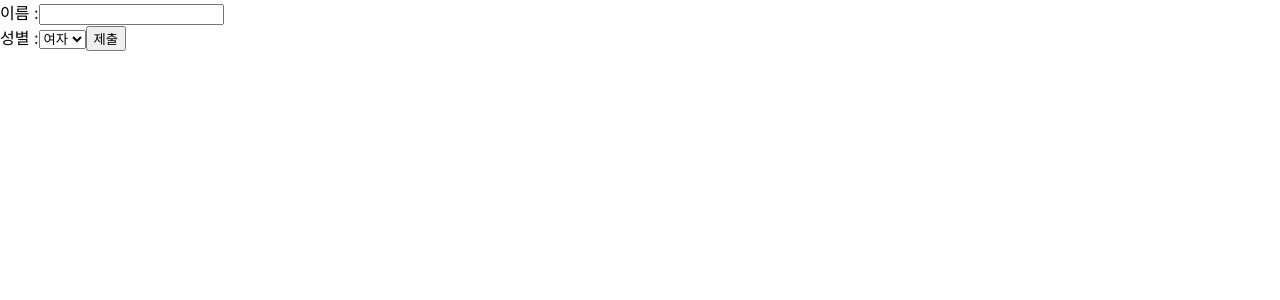
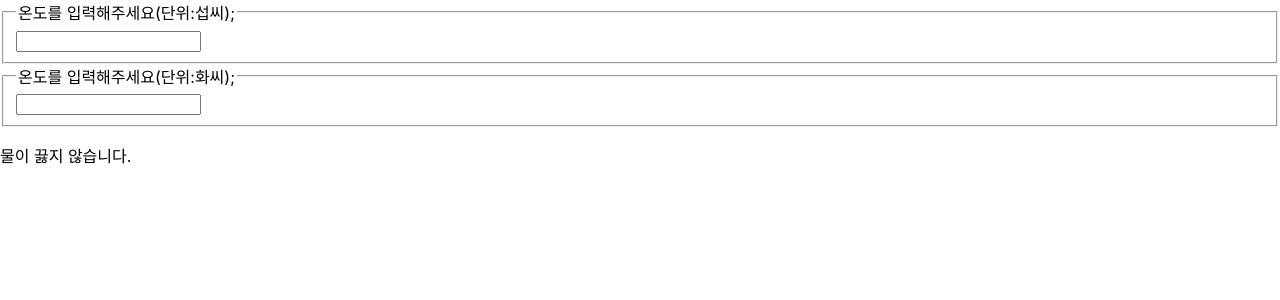
Before and after one commit to uwhami/studying_react_inflean1, a React (Create React App) app in the folder my-app/: page / in a window 1280 px wide. Shown: the top 300 px of the page. Built offline with nearby package versions, Linux system fonts and the light colour scheme.

Commit message:
chapter_12

```diff
--- /dev/null
+++ b/my-app/src/chapter_12/Calculator.jsx
@@ -0,0 +1,65 @@
+import React, { useState } from "react";
+import TemperatureInput from "./TemperatureInput";
+
+function BoilingVerdict(props) {
+  if (props.celsius >= 100) {
+    return <p>물이 끓습니다.</p>;
+  }
+  return <p>물이 끓지 않습니다.</p>;
+}
+
+function toCelsius(fahrenheit) {
+  return ((fahrenheit - 32) * 5) / 9;
+}
+
+function toFahrenheit(celsius) {
+  return (celsius * 9) / 5 + 32;
+}
+
+function tryConvert(temperature, convert) {
+  const input = parseFloat(temperature);
+  if (Number.isNaN(input)) {
+    return "";
+  }
+  const output = convert(input);
+  const rounded = Math.round(output * 1000) / 1000;
+  return rounded.toString();
+}
+
+function Calculator(props) {
+  const [temperature, setTemperature] = useState("");
+  const [scale, setScale] = useState("c");
+
+  const handleCelsiusChange = (temperature) => {
+    setTemperature(temperature);
+    setScale("c");
+  };
+
+  const handlefahrenheitChange = (temperature) => {
+    setTemperature(temperature);
+    setScale("f");
+  };
+
+  const celsius =
+    scale === "f" ? tryConvert(temperature, toCelsius) : temperature;
+  const fahrenheit =
+    scale === "c" ? tryConvert(temperature, toFahrenheit) : temperature;
+
+  return (
+    <div>
+      <TemperatureInput
+        scale="c"
+        temperature={celsius}
+        onTemperatureChange={handleCelsiusChange}
+      />
+      <TemperatureInput
+        scale="f"
+        temperature={fahrenheit}
+        onTemperatureChange={handlefahrenheitChange}
+      />
+      <BoilingVerdict celsius={parseFloat(celsius)} />
+    </div>
+  );
+}
+
+export default Calculator;
--- /dev/null
+++ b/my-app/src/chapter_12/TemperatureInput.jsx
@@ -0,0 +1,19 @@
+const scaleNames = {
+  c: "섭씨",
+  f: "화씨",
+};
+
+function TemperatureInput(props) {
+  const handleChange = (event) => {
+    props.onTemperatureChange(event.target.value);
+  };
+
+  return (
+    <fieldset>
+      <legend>온도를 입력해주세요(단위:{scaleNames[props.scale]});</legend>
+      <input value={props.temperature} onChange={handleChange} />
+    </fieldset>
+  );
+}
+
+export default TemperatureInput;
--- a/my-app/src/index.js
+++ b/my-app/src/index.js
@@ -14,6 +14,7 @@
 import LandingPage from "./chapter_09/LandingPage";
 import AttendanceBook from "./chapter_10/AttendanceBook";
 import SignUp from "./chapter_11/SignUp";
+import Calculator from "./chapter_12/Calculator";
 
 const root = ReactDOM.createRoot(document.getElementById("root"));
 // setInterval(() => {
@@ -29,7 +30,8 @@
     {/* <ConfirmButtonFunction /> */}
     {/* <LandingPage /> */}
     {/* <AttendanceBook /> */}
-    <SignUp />
+    {/* <SignUp /> */}
+    <Calculator />
   </React.StrictMode>
 );
 // }, 1000);
```
